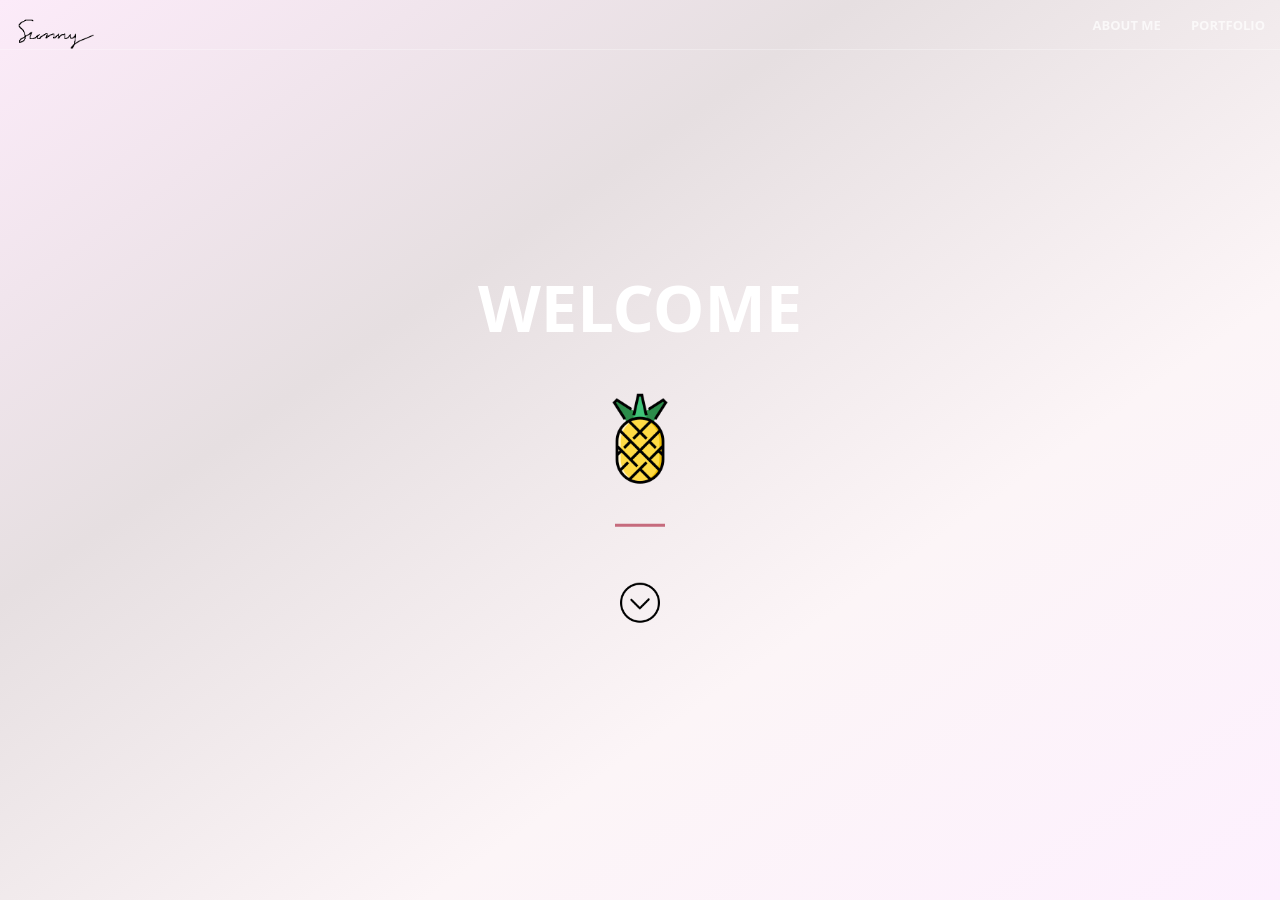
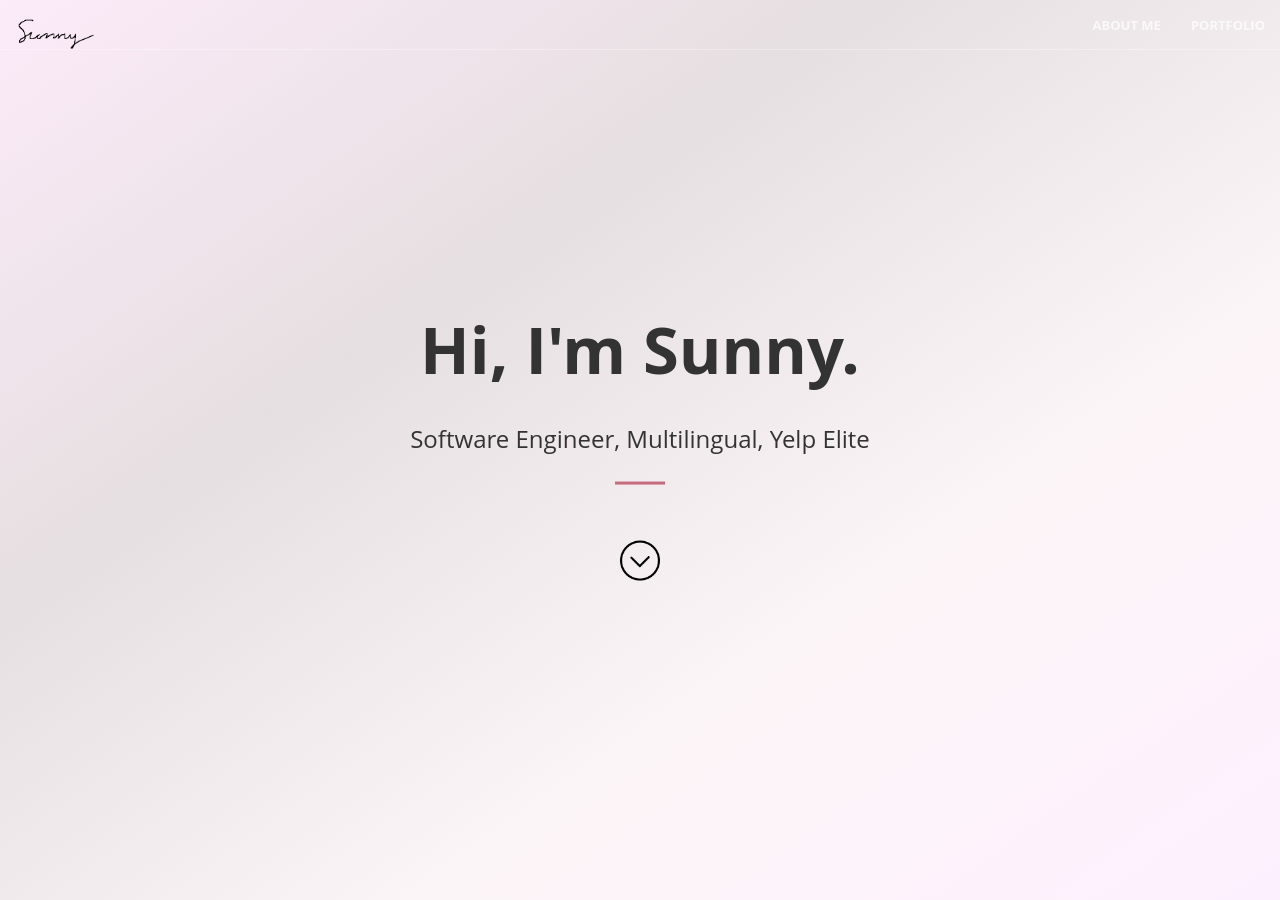
Before and after one commit to sunny-hong/sunny-hong.github.io, a Jekyll site: the page index.html, which Jekyll copies as it is, in a window 1280 px wide and 900 px high. Built offline with Jekyll 4.4.1, drawn with Linux system fonts in a browser that asks for light colours; some web fonts are replaced; some of the changed text lies outside the part shown.

Commit message:
Changed Bio

```diff
--- a/css/creative.css
+++ b/css/creative.css
@@ -190,8 +190,7 @@ header {
     width: 100%;
     min-height: 100%;
     text-align: center;
-    color: #fff;
-    /*background-image: url(/img/yellow.jpg);*/
+
     background-color: rgb(230,223,225);
     background-position: center;
     -webkit-background-size: cover;
@@ -210,8 +209,7 @@ header .header-content {
 header .header-content .header-content-inner h1 {
     margin-top: 0;
     margin-bottom: 0;
-    text-transform: uppercase;
-    /*font-style: italic;*/
+
     font-weight: 700;
     font-size: 50px;
 }
--- a/index.html
+++ b/index.html
@@ -69,9 +69,12 @@
 		<header class="bg-pink">
 			<div class="header-content container">
 				<div class="header-content-inner">
-					<h1>welcome</h1>
-					<img src="img/pineapple.png" alt="Welcoming Pineapple" style="width:90px;height:90px;margin: 50px 0px 10px 0px;" >
+					<h1>Hi, I'm Sunny.</h1>
+
+					<br>
+					<h3>Software Engineer, Multilingual, Yelp Elite </h3>
 					<hr>
+
 					<p></p>
 
 					<a href="#about-me" class="btn page-scroll"><img src="img/Logo/arrows3.png" alt="Downward Arrow" style="width:40px;height:40px;"> </a>
```
Also changed, not shown: other parts of index.html (+4 -3 lines).
